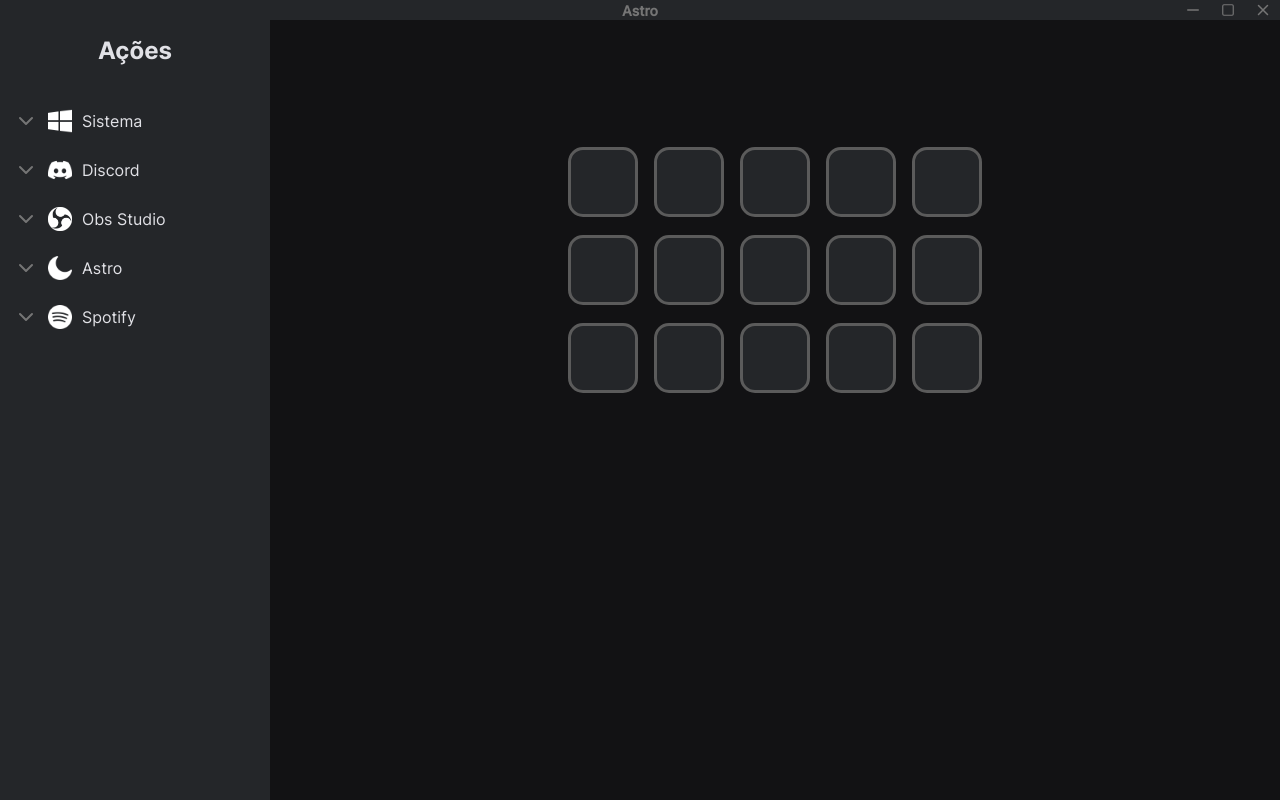
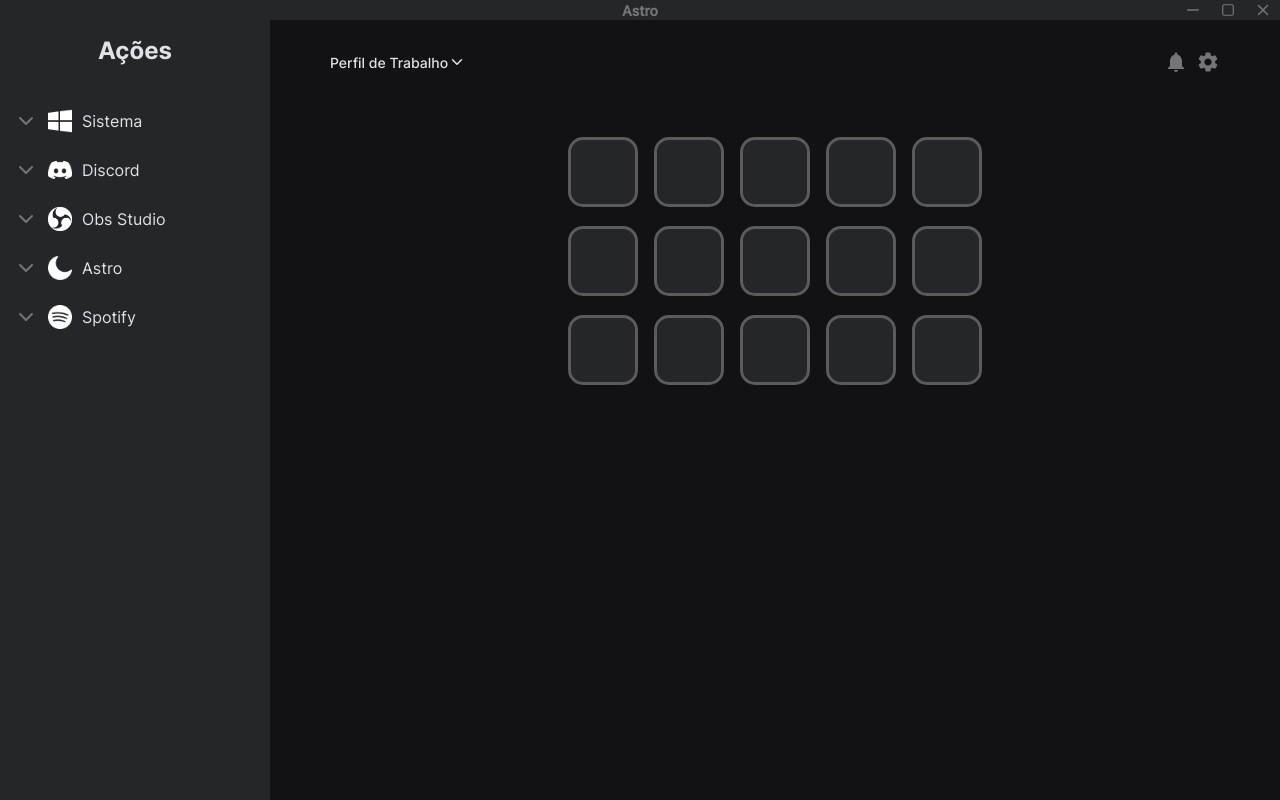
Before and after one commit to vinebarbosa/astro-deck-studio, a React (Vite) app: page / in a window 1280 px wide. Built offline with nearby package versions, Linux system fonts and the light colour scheme.

Commit message:
feat: iniciado modal de configurações

```diff
--- a/package.json
+++ b/package.json
@@ -45,12 +45,14 @@
     "react": "^17.0.2",
     "react-dom": "^17.0.2",
     "react-icons": "^4.3.1",
+    "react-modal": "^3.14.4",
     "styled-components": "^5.3.3"
   },
   "devDependencies": {
     "@types/node": "^17.0.21",
     "@types/react": "^17.0.33",
     "@types/react-dom": "^17.0.10",
+    "@types/react-modal": "^3.13.1",
     "@types/styled-components": "^5.1.24",
     "@typescript-eslint/eslint-plugin": "^5.15.0",
     "@typescript-eslint/parser": "^5.15.0",
--- a/src/screens/Home/index.tsx
+++ b/src/screens/Home/index.tsx
@@ -1,16 +1,50 @@
-import React from 'react'
+import React, { useState } from 'react'
+import SettingsModal from 'react-modal'
 import Drawer from '../../components/Drawer'
 import Pad from '../../components/Pad'
-import { Container, SideBar, Title, Pads, PadsArea } from './styles'
+import {
+  Container,
+  SideBar,
+  Title,
+  PadsArea,
+  Pads,
+  TopArea,
+  ProfileSelectArea,
+  Text,
+  ArrowIcon,
+  SettingsAndNotificationsContainer,
+  NotificationsIcon,
+  SettingsIcon
+} from './styles'
 
 const Home: React.FC = () => {
+  const [isOpen, setIsOpen] = useState(false)
+
+  function handleOpenSettingsModal() {
+    setIsOpen(true)
+  }
+
+  function handleCloseSettingsModal() {
+    setIsOpen(false)
+  }
+
   return (
-    <Container>
+    <Container applyOverlayBlur={isOpen}>
       <SideBar>
         <Title>Ações</Title>
         <Drawer />
       </SideBar>
       <PadsArea>
+        <TopArea>
+          <ProfileSelectArea>
+            <Text>Perfil de Trabalho</Text>
+            <ArrowIcon />
+          </ProfileSelectArea>
+          <SettingsAndNotificationsContainer>
+            <NotificationsIcon />
+            <SettingsIcon onClick={handleOpenSettingsModal} />
+          </SettingsAndNotificationsContainer>
+        </TopArea>
         <Pads>
           <Pad />
           <Pad />
@@ -29,6 +63,14 @@ const Home: React.FC = () => {
           <Pad />
         </Pads>
       </PadsArea>
+      <SettingsModal
+        isOpen={isOpen}
+        onRequestClose={handleCloseSettingsModal}
+        className="settings-modal"
+        overlayClassName="settings-modal-overlay"
+      >
+        <Title>Teste</Title>
+      </SettingsModal>
     </Container>
   )
 }
--- a/src/screens/Home/styles.ts
+++ b/src/screens/Home/styles.ts
@@ -1,11 +1,23 @@
-import styled from 'styled-components'
+import styled, { css } from 'styled-components'
+import { MdSettings, MdNotifications } from 'react-icons/md'
+import { FiChevronDown } from 'react-icons/fi'
 
-export const Container = styled.div`
+interface ContainerProps {
+  applyOverlayBlur: boolean
+}
+export const Container = styled.div<ContainerProps>`
   display: flex;
   flex-direction: row;
   width: 100%;
   height: calc(100vh - 20px);
   background-color: ${({ theme }) => theme.colors.background};
+  transition: filter 200ms ease-in-out;
+
+  ${({ applyOverlayBlur }) =>
+    applyOverlayBlur &&
+    css`
+      filter: blur(2px);
+    `}
 `
 
 export const SideBar = styled.div`
@@ -28,15 +40,65 @@ export const Title = styled.h1`
 export const PadsArea = styled.div`
   display: flex;
   flex: 1;
+  flex-direction: column;
+  gap: 2rem;
+`
+
+export const TopArea = styled.div`
+  display: flex;
+  width: 100%;
+  justify-content: space-between;
+  padding: 30px 60px;
+`
+
+export const ProfileSelectArea = styled.div`
+  display: flex;
+  align-items: center;
   justify-content: center;
+`
+
+export const Text = styled.p`
+  font-family: ${({ theme }) => theme.fonts.medium};
+  color: ${({ theme }) => theme.colors.text};
+  font-size: 14px;
+`
+
+export const ArrowIcon = styled(FiChevronDown)`
+  color: ${({ theme }) => theme.colors.text};
+  font-size: 18px;
 `
 
 export const Pads = styled.div`
   display: grid;
-  grid-template-columns: 70px 70px 70px 70px 70px;
+  grid-template-columns: repeat(5, 70px);
   grid-column-gap: 16px;
   grid-row-gap: 18px;
-  align-content: center;
   justify-content: center;
-  height: 500px;
+  align-items: center;
+  height: 250px;
 `
+
+export const SettingsAndNotificationsContainer = styled.div`
+  display: flex;
+`
+
+export const SettingsIcon = styled(MdSettings)`
+  color: ${({ theme }) => theme.colors.secondary};
+  font-size: 24px;
+  transition: color 0.2s ease-in-out;
+
+  &:hover {
+    color: ${({ theme }) => theme.colors.text};
+  }
+`
+export const NotificationsIcon = styled(MdNotifications)`
+  color: ${({ theme }) => theme.colors.secondary};
+  font-size: 24px;
+  margin-right: 8px;
+
+  transition: color 0.2s ease-in-out;
+
+  &:hover {
+    color: ${({ theme }) => theme.colors.text};
+  }
+`
--- a/src/styles/styles.ts
+++ b/src/styles/styles.ts
@@ -30,10 +30,30 @@ export const GlobalStyle = createGlobalStyle`
   }
 
   body {
-    background: ${theme.colors.background};
+    background: ${({ theme }) => theme.colors.background};
   }
 
   button {
     cursor: pointer;
   }
+
+  .settings-modal {
+    position: absolute;
+    width: 80%;
+    height: 80%;
+    background-color: ${({ theme }) => theme.colors.primary};
+    padding: 3rem;
+    box-shadow: 0 1rem 3rem rgb(0 0 0 / 18%);
+  }
+
+  .settings-modal-overlay {
+    position: fixed;
+    top: 20px;
+    left: 0;
+    right: 0;
+    bottom: 0;
+    display: flex;
+    justify-content: center;
+    align-items: center;
+  }
 `
--- a/src/styles/theme.ts
+++ b/src/styles/theme.ts
@@ -3,7 +3,9 @@ export const theme = {
     background: '#121214',
     primary: '#242629',
     secondary: '#757575',
+    tertiary: '#8257E5',
     text: '#E1E1E6',
+    shape: '#292A2D',
     atention: '#E74C3C'
   },
   fonts: {
```
Also changed, not shown: 1 other file (tests, documents, lock files or other folders).
